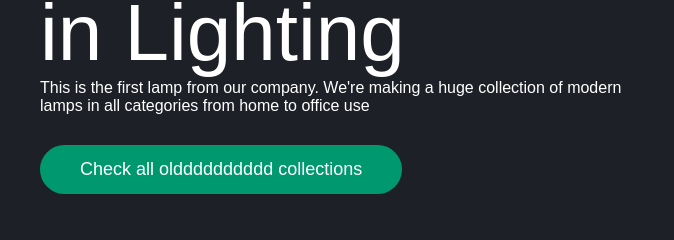
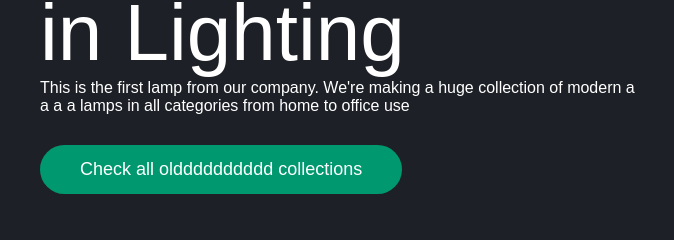
Before and after one commit to Sumitkhandate/gitpractices, a plain HTML site: page lampfile/index.html in a window 1280 px wide. Shown: the part 464-704 px from the top of the page, 600-1274 px from the left. Drawn offline with Linux system fonts and the light colour scheme.

Commit message:
a is added

```diff
--- a/lampfile/index.html
+++ b/lampfile/index.html
@@ -31,7 +31,7 @@
         <div class="text-container">
         <!-- asjfdjagfjbsns dsgugfba  -->
             <h1>Latest &  oddd d d  ddddd oldeest olsest oldest <br>in Lighting</h1>
-            <p>This is the first lamp from our company. We're making a huge collection of modern lamps in all categories from home to office use</p>
+            <p>This is the first lamp from our company. We're making a huge collection of modern a a a a lamps in all categories from home to office use</p>
             <a href="">Check all oldddddddddd collections</a>
 
             <div class="control">
```
